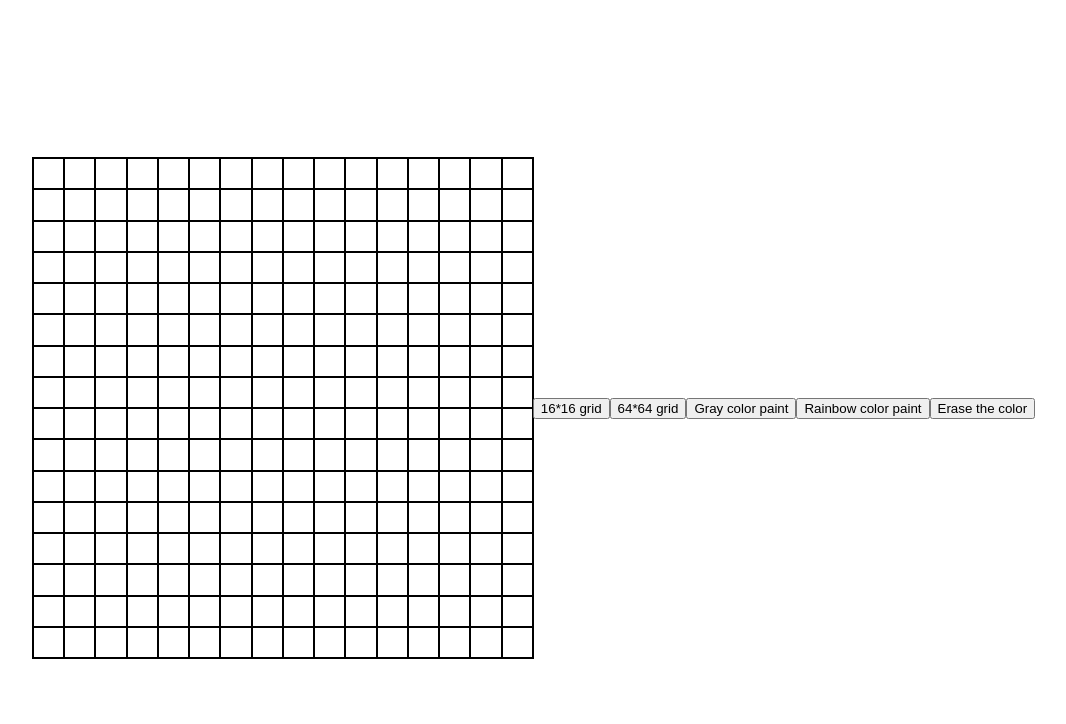
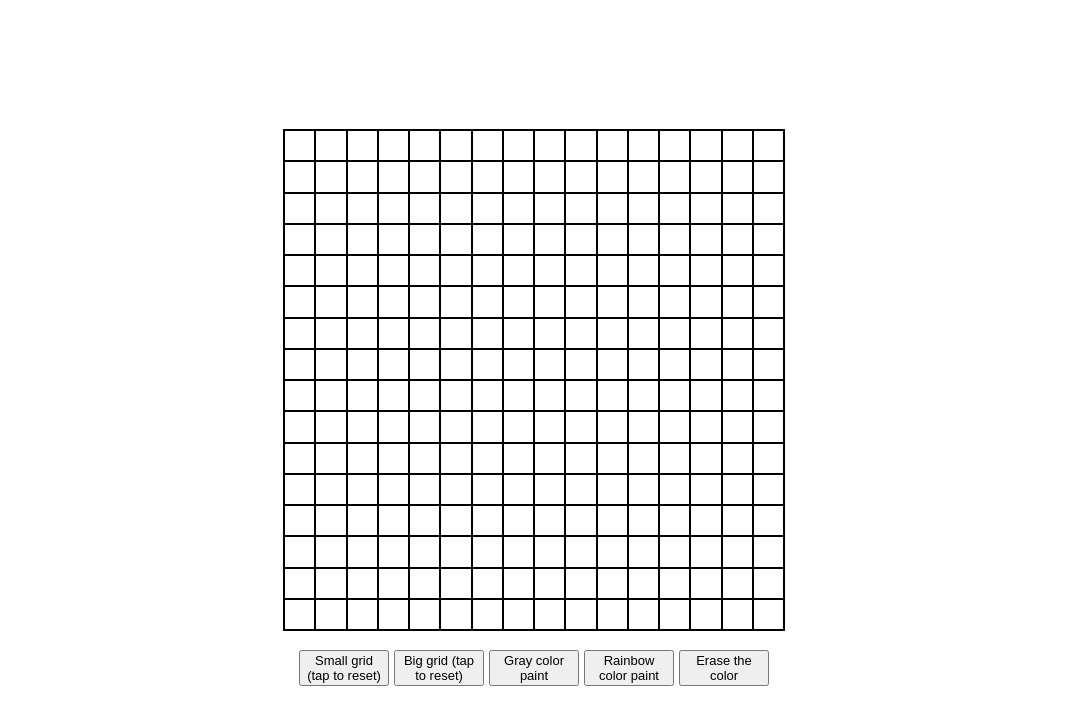
Before and after one commit to w0Lart/Etch-a-Sketch, a plain HTML site: page index.html in a window 1280 px wide. Shown: the whole page, without its empty margins (106-1172 px from the left). Drawn offline with Linux system fonts and the light colour scheme.

Commit message:
add styles to buttons

```diff
--- a/scripts.js
+++ b/scripts.js
@@ -3,30 +3,35 @@ const container = document.createElement("div");
 container.className = "container";
 body.appendChild(container);
 
+const buttonsContainer = document.createElement("div");
+buttonsContainer.className = "buttonsContainer";
+body.appendChild(buttonsContainer);
+
+
 const grid16Button = document.createElement("button");
 grid16Button.className = "grid16Button";
-grid16Button.textContent = "16*16 grid";
-body.appendChild(grid16Button);
+grid16Button.textContent = "Small grid (tap to reset)";
+buttonsContainer.appendChild(grid16Button);
 
 const grid64Button = document.createElement("button");
 grid64Button.className = "grid64Button";
-grid64Button.textContent = "64*64 grid";
-body.appendChild(grid64Button);
+grid64Button.textContent = "Big grid (tap to reset)";
+buttonsContainer.appendChild(grid64Button);
 
 const grayColorButton = document.createElement("button");
 grayColorButton.className = "grayColorButton";
 grayColorButton.textContent = "Gray color paint";
-body.appendChild(grayColorButton);
+buttonsContainer.appendChild(grayColorButton);
 
 const rainbowColorButton = document.createElement("button");
 rainbowColorButton.className = "rainbowColorButton";
 rainbowColorButton.textContent = "Rainbow color paint";
-body.appendChild(rainbowColorButton);
+buttonsContainer.appendChild(rainbowColorButton);
 
 const eraseColorButton = document.createElement("button");
 eraseColorButton.className = "eraseColorButton";
 eraseColorButton.textContent = "Erase the color";
-body.appendChild(eraseColorButton);
+buttonsContainer.appendChild(eraseColorButton);
 
 
 function createGrid16(){
--- a/styles.css
+++ b/styles.css
@@ -12,6 +12,8 @@ body {
   align-items: center;
   min-height: 100vh;
   flex-wrap: wrap;
+  flex-direction: column;
+  gap: 20px;
 
 }
 
@@ -20,6 +22,7 @@ body {
   height: 500px;
   display: flex;
   flex-wrap: wrap;
+
   flex-shrink: 0;
   box-shadow: 0 0 0 1px black;
 }
@@ -37,3 +40,15 @@ body {
   text-align: center;
   border: 1px solid black;
 }
+
+.buttonsContainer {
+  max-width: 490px;
+  display: flex;
+  gap: 5px;
+  flex: 0 0 1;
+}
+
+button {
+  max-width: 90px;
+  font-size: small;
+}
```
